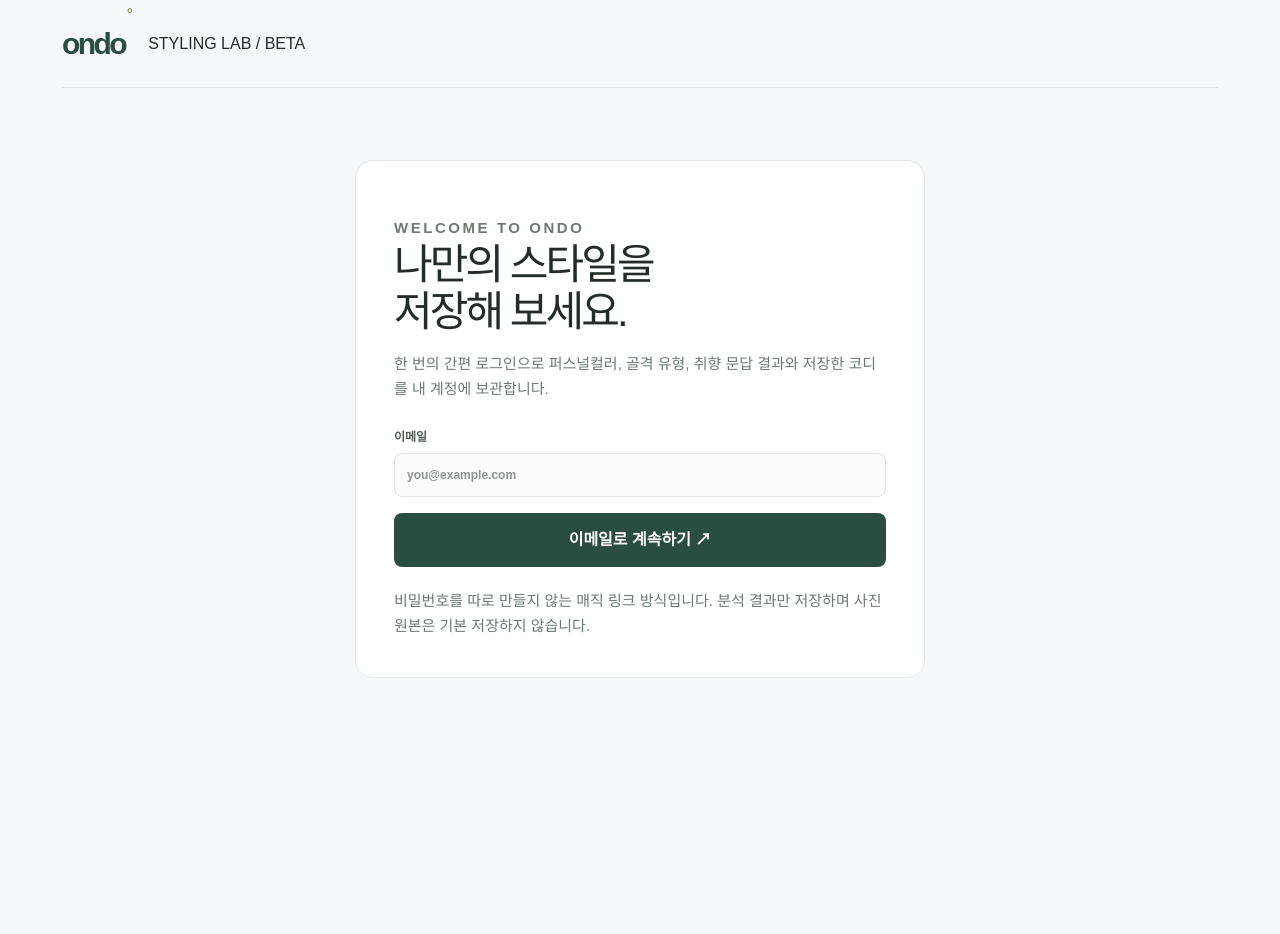
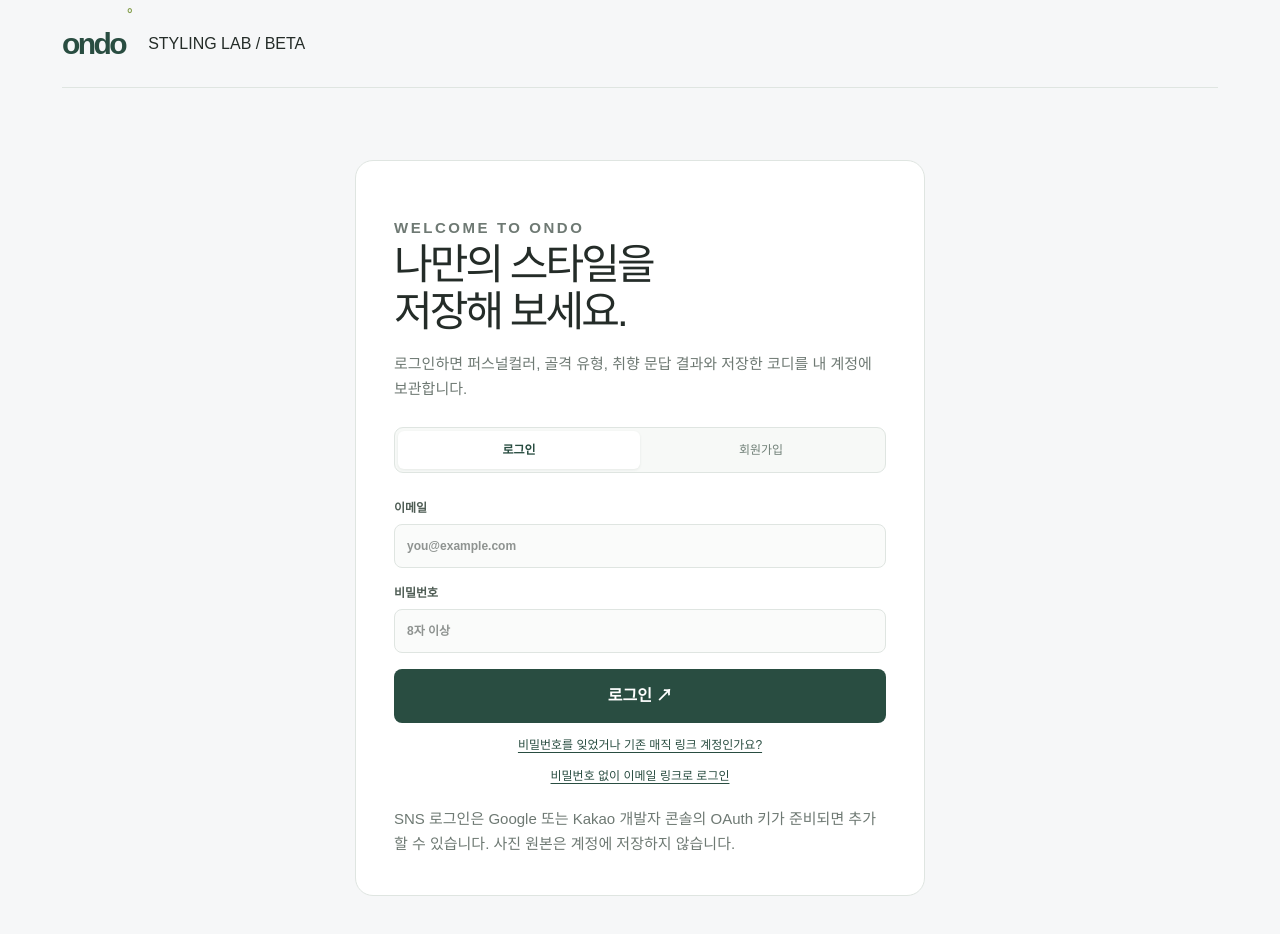
Before and after one commit to dnjfht/ondo-daily-style, a Next.js app: page /login in a window 1280 px wide. Shown: the top 934 px of the page. Before the commit the page ends 820 px from the top, so only its background shows below. Built offline with nearby package versions, Linux system fonts and the light colour scheme.

Commit message:
feat: add password authentication flow

```diff
--- /dev/null
+++ b/app/account/password/actions.ts
@@ -0,0 +1,17 @@
+"use server";
+
+import { createClient, hasSupabaseEnv } from "@/lib/supabase/server";
+
+export type PasswordActionState = { message: string; success: boolean };
+
+export async function updatePassword(_: PasswordActionState, formData: FormData): Promise<PasswordActionState> {
+  const password = String(formData.get("password") ?? "");
+  const confirmation = String(formData.get("confirmation") ?? "");
+  if (password.length < 8) return { success: false, message: "비밀번호는 8자 이상으로 만들어 주세요." };
+  if (password !== confirmation) return { success: false, message: "비밀번호 확인 값이 일치하지 않습니다." };
+  if (!hasSupabaseEnv()) return { success: false, message: "Supabase 연결이 필요합니다." };
+  const supabase = await createClient();
+  const { error } = await supabase.auth.updateUser({ password });
+  if (error) return { success: false, message: "비밀번호를 변경하지 못했습니다. 이메일의 링크를 다시 열어 주세요." };
+  return { success: true, message: "비밀번호를 설정했습니다. 이제 이메일과 비밀번호로 로그인할 수 있어요." };
+}
--- /dev/null
+++ b/app/account/password/page.tsx
@@ -0,0 +1,12 @@
+"use client";
+
+import Link from "next/link";
+import { useActionState } from "react";
+import { updatePassword, type PasswordActionState } from "./actions";
+
+const initialState: PasswordActionState = { success: false, message: "" };
+
+export default function PasswordPage() {
+  const [state, action, pending] = useActionState(updatePassword, initialState);
+  return <main className="shell login-page"><header className="topbar"><Link className="brand" href="/">ondo<sup>°</sup></Link><span>STYLING LAB / BETA</span></header><section className="login-card"><p className="eyebrow">SET PASSWORD</p><h1>새 비밀번호를<br />설정하세요.</h1><p>이메일에서 연 링크로 인증된 계정에만 적용됩니다.</p><form action={action}><label>새 비밀번호<input required name="password" type="password" minLength={8} autoComplete="new-password" placeholder="8자 이상" /></label><label>비밀번호 확인<input required name="confirmation" type="password" minLength={8} autoComplete="new-password" /></label><button className="primary" type="submit" disabled={pending}>{pending ? "설정 중..." : "비밀번호 설정하기"} ↗</button>{state.message && <p className={state.success ? "notice success" : "notice"}>{state.message}</p>}</form></section></main>;
+}
--- a/app/login/actions.ts
+++ b/app/login/actions.ts
@@ -3,19 +3,45 @@
 import { headers } from "next/headers";
 import { createClient, hasSupabaseEnv } from "@/lib/supabase/server";
 
-export type LoginActionState = { message: string; success: boolean };
+export type LoginActionState = { message: string; success: boolean; next?: string };
 
-export async function sendMagicLink(_: LoginActionState, formData: FormData): Promise<LoginActionState> {
-  const email = String(formData.get("email") ?? "").trim();
+function readCredentials(formData: FormData) {
+  return {
+    email: String(formData.get("email") ?? "").trim(),
+    password: String(formData.get("password") ?? ""),
+  };
+}
+
+export async function authenticate(_: LoginActionState, formData: FormData): Promise<LoginActionState> {
+  const intent = String(formData.get("intent") ?? "login");
+  const { email, password } = readCredentials(formData);
   if (!email || !email.includes("@")) return { success: false, message: "이메일 주소를 확인해 주세요." };
-  if (!hasSupabaseEnv()) return { success: false, message: "데모 모드입니다. Supabase 환경변수를 연결하면 로그인 링크를 보낼 수 있어요." };
+  if (!hasSupabaseEnv()) return { success: false, message: "데모 모드입니다. Supabase 환경변수를 연결하면 로그인 기능이 활성화됩니다." };
 
-  const origin = (await headers()).get("origin") ?? "http://localhost:3000";
   const supabase = await createClient();
-  const { error } = await supabase.auth.signInWithOtp({
-    email,
-    options: { emailRedirectTo: `${origin}/auth/confirm?next=/profile` },
-  });
-  if (error) return { success: false, message: "로그인 링크를 보내지 못했습니다. 잠시 후 다시 시도해 주세요." };
-  return { success: true, message: "입력한 이메일로 로그인 링크를 보냈어요. 메일함을 확인해 주세요." };
+  if (intent === "reset") {
+    const origin = (await headers()).get("origin") ?? "http://localhost:3000";
+    const { error } = await supabase.auth.resetPasswordForEmail(email, { redirectTo: `${origin}/auth/confirm?next=/account/password` });
+    if (error) return { success: false, message: "비밀번호 설정 링크를 보내지 못했습니다. 잠시 후 다시 시도해 주세요." };
+    return { success: true, message: "비밀번호 설정 링크를 이메일로 보냈어요. 메일함에서 링크를 열어 주세요." };
+  }
+  if (intent === "magic") {
+    const origin = (await headers()).get("origin") ?? "http://localhost:3000";
+    const { error } = await supabase.auth.signInWithOtp({ email, options: { emailRedirectTo: `${origin}/auth/confirm` } });
+    if (error) return { success: false, message: "로그인 링크를 보내지 못했습니다. 잠시 후 다시 시도해 주세요." };
+    return { success: true, message: "로그인 링크를 이메일로 보냈어요. 메일함에서 링크를 열어 주세요." };
+  }
+
+  if (password.length < 8) return { success: false, message: "비밀번호는 8자 이상으로 만들어 주세요." };
+  if (intent === "signup") {
+    const origin = (await headers()).get("origin") ?? "http://localhost:3000";
+    const { data, error } = await supabase.auth.signUp({ email, password, options: { emailRedirectTo: `${origin}/auth/confirm` } });
+    if (error) return { success: false, message: error.message.includes("already") ? "이미 가입된 이메일입니다. 로그인을 선택해 주세요." : "회원가입을 완료하지 못했습니다. 잠시 후 다시 시도해 주세요." };
+    if (data.session) return { success: true, message: "회원가입이 완료됐어요.", next: "/profile" };
+    return { success: true, message: "확인 이메일을 보냈어요. 메일의 링크를 연 뒤 로그인해 주세요." };
+  }
+
+  const { error } = await supabase.auth.signInWithPassword({ email, password });
+  if (error) return { success: false, message: "이메일 또는 비밀번호가 올바르지 않습니다." };
+  return { success: true, message: "로그인했어요.", next: "/mypage" };
 }
--- a/app/login/page.tsx
+++ b/app/login/page.tsx
@@ -1,27 +1,37 @@
 "use client";
 
 import Link from "next/link";
-import { useActionState } from "react";
-import { sendMagicLink, type LoginActionState } from "./actions";
+import { useActionState, useEffect, useState } from "react";
+import { useRouter } from "next/navigation";
+import { authenticate, type LoginActionState } from "./actions";
 
 const initialState: LoginActionState = { success: false, message: "" };
+type LoginMode = "login" | "signup" | "magic" | "reset";
 
 export default function LoginPage() {
-  const [state, action, pending] = useActionState(sendMagicLink, initialState);
-  return (
-    <main className="shell login-page">
+  const [mode, setMode] = useState<LoginMode>("login");
+  const [state, action, pending] = useActionState(authenticate, initialState);
+  const router = useRouter();
+  useEffect(() => { if (state.next) router.push(state.next); }, [router, state.next]);
+  const passwordMode = mode === "login" || mode === "signup";
+
+  return <main className="shell login-page">
     <header className="topbar"><Link className="brand" href="/">ondo<sup>°</sup></Link><span>STYLING LAB / BETA</span></header>
     <section className="login-card">
       <p className="eyebrow">WELCOME TO ONDO</p>
-        <h1>나만의 스타일을<br />저장해 보세요.</h1>
-        <p>한 번의 간편 로그인으로 퍼스널컬러, 골격 유형, 취향 문답 결과와 저장한 코디를 내 계정에 보관합니다.</p>
+      <h1>{mode === "signup" ? <>ONDO 계정을<br />만들어 보세요.</> : mode === "reset" ? <>비밀번호를<br />새로 설정하세요.</> : <>나만의 스타일을<br />저장해 보세요.</>}</h1>
+      <p>로그인하면 퍼스널컬러, 골격 유형, 취향 문답 결과와 저장한 코디를 내 계정에 보관합니다.</p>
+      <div className="login-modes" role="tablist" aria-label="로그인 방식"><button className={mode === "login" ? "selected" : ""} onClick={() => setMode("login")} type="button">로그인</button><button className={mode === "signup" ? "selected" : ""} onClick={() => setMode("signup")} type="button">회원가입</button></div>
       <form action={action}>
+        <input type="hidden" name="intent" value={mode} />
         <label>이메일<input required name="email" type="email" placeholder="you@example.com" autoComplete="email" /></label>
-          <button className="primary" type="submit" disabled={pending}>{pending ? "보내는 중..." : "이메일로 계속하기"} ↗</button>
+        {passwordMode && <label>비밀번호<input required name="password" type="password" minLength={8} placeholder="8자 이상" autoComplete={mode === "signup" ? "new-password" : "current-password"} /></label>}
+        <button className="primary" type="submit" disabled={pending}>{pending ? "처리 중..." : mode === "signup" ? "이메일로 회원가입" : mode === "magic" ? "로그인 링크 보내기" : mode === "reset" ? "비밀번호 설정 링크 보내기" : "로그인"} ↗</button>
         {state.message && <p className={state.success ? "notice success" : "notice"}>{state.message}</p>}
       </form>
-        <p className="fine-print">비밀번호를 따로 만들지 않는 매직 링크 방식입니다. 분석 결과만 저장하며 사진 원본은 기본 저장하지 않습니다.</p>
+      {mode === "login" && <button className="magic-toggle" type="button" onClick={() => setMode("reset")}>비밀번호를 잊었거나 기존 매직 링크 계정인가요?</button>}
+      {mode === "reset" ? <button className="magic-toggle" onClick={() => setMode("login")} type="button">비밀번호 로그인으로 돌아가기</button> : <button className="magic-toggle" onClick={() => setMode((current) => current === "magic" ? "login" : "magic")} type="button">{mode === "magic" ? "비밀번호 로그인으로 돌아가기" : "비밀번호 없이 이메일 링크로 로그인"}</button>}
+      <p className="fine-print">SNS 로그인은 Google 또는 Kakao 개발자 콘솔의 OAuth 키가 준비되면 추가할 수 있습니다. 사진 원본은 계정에 저장하지 않습니다.</p>
     </section>
-    </main>
-  );
+  </main>;
 }
```
Also changed, not shown: app/globals.css. Lines whose indentation alone changed are shown as unchanged.
